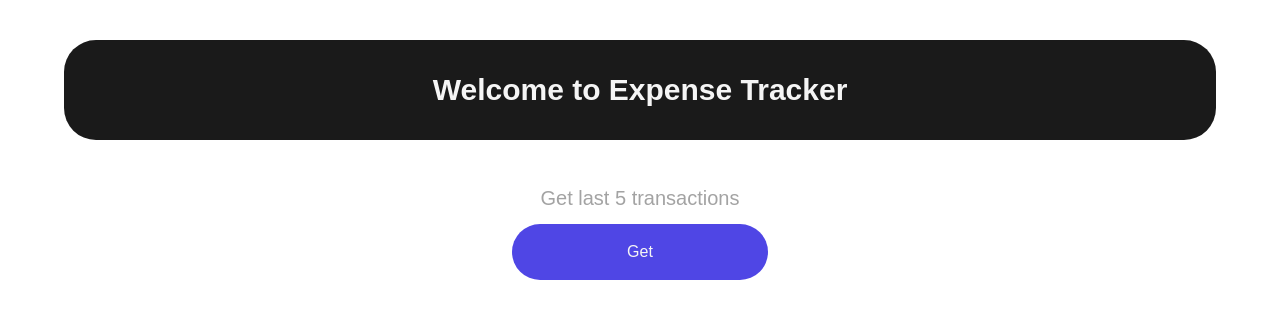
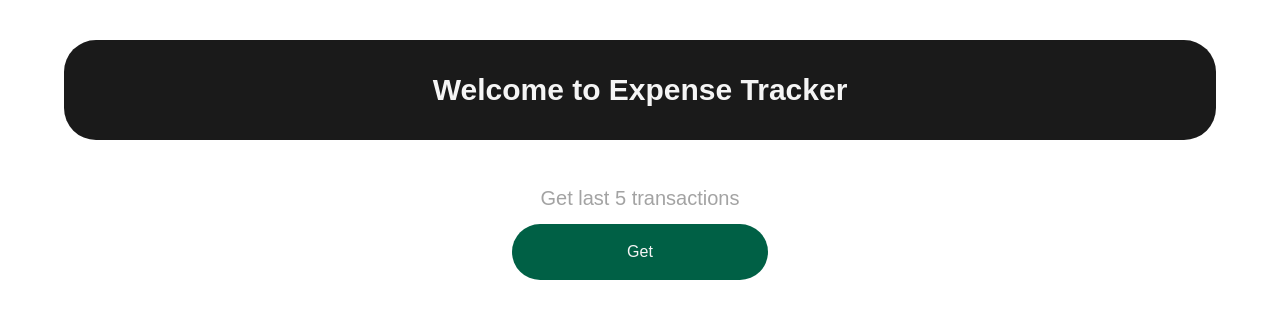
Before and after one commit to DarshanBarma/ExpenseTracker, a Next.js app in the folder frontend/: page / in a window 1280 px wide. Shown: the top 318 px of the page. Built offline with nearby package versions, Linux system fonts and the light colour scheme.

Commit message:
Fetching transactions

```diff
--- /dev/null
+++ b/frontend/app/components/Form.js
@@ -0,0 +1,7 @@
+export default function Form(){
+    return(
+        <>
+        <h1>Welcome to the Form</h1>
+        </>
+    )
+}
--- a/frontend/app/page.js
+++ b/frontend/app/page.js
@@ -29,7 +29,7 @@ export default function Home() {
         <div className="px-16 mt-8 text-center">
           <p className="text-xl p-3 text-[#A3A3A3]">Get last 5 transactions</p>
           <button
-            className="bg-[#4F46E5] w-1/4 p-4 rounded-full text-[#F5F5F5]"
+            className="bg-emerald-800 hover:bg-emerald-900 w-1/4 p-4 rounded-full text-[#F5F5F5]"
             onClick={fetchTransactions}
           >
             Get
```
